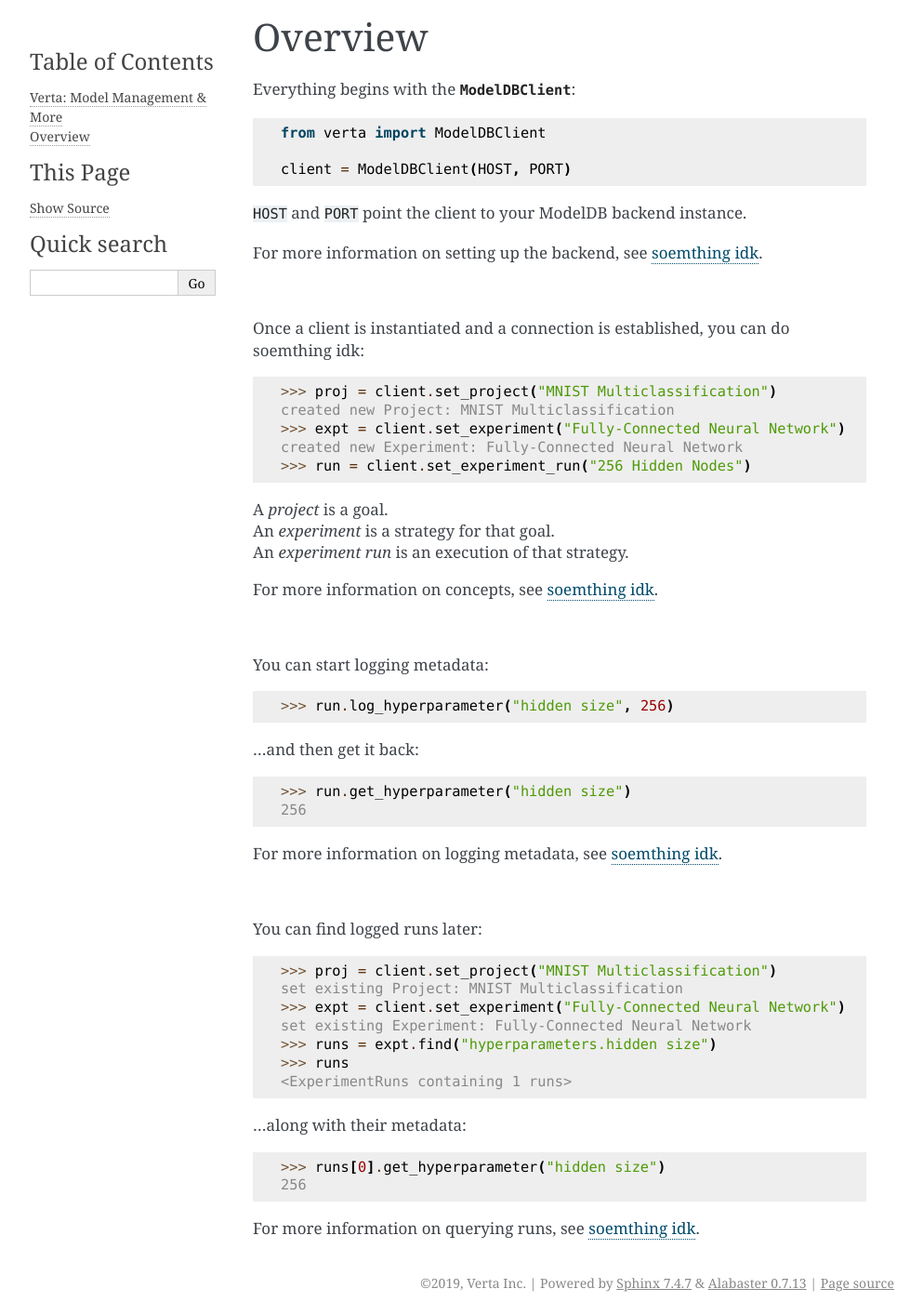
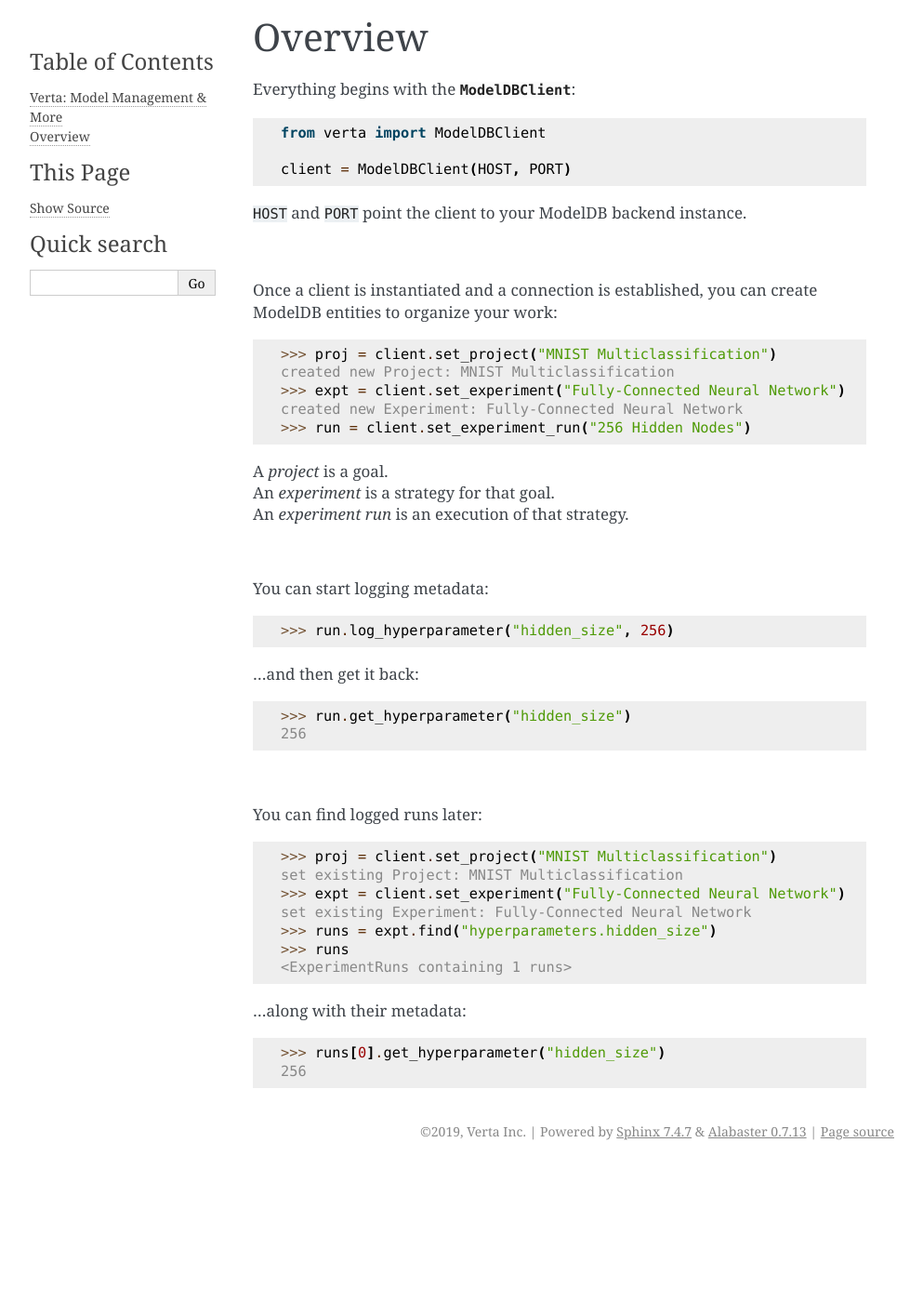
Before and after one commit to verta-service-account/modeldb-client, a Sphinx documentation site: the page built from verta/docs/index.rst, in a window 1280 px wide and 1400 px high, scrolled down 808 px. Shown: the whole window at 93% size, without its empty margins (148-1141 px from the left). Built offline with Sphinx 7.4.7, drawn with Linux system fonts in a browser that asks for light colours; after the commit the page ends 2064 px from its top, so only the background shows below that; some of the changed text lies outside the part shown.

Commit message:
Update docs

```diff
--- a/verta/docs/index.rst
+++ b/verta/docs/index.rst
@@ -6,7 +6,7 @@
 Verta: Model Management & More
 ==============================
 
-**Verta**'s ModelDB client
+**Verta**'s ModelDB client strives to be lightweight and unobtrusive.
 
 .. code-block:: python
     :emphasize-lines: 3,7-8,16,20
@@ -58,11 +58,10 @@ Everything begins with the :py:mod:`~verta.modeldbclient.ModelDBClient`:
 
 ``HOST`` and ``PORT`` point the client to your ModelDB backend instance.
 
-For more information on setting up the backend, see `soemthing idk <index.html>`_.
-
 |
 
-Once a client is instantiated and a connection is established, you can do soemthing idk:
+Once a client is instantiated and a connection is established, you can create ModelDB entities to
+organize your work:
 
 .. code-block:: python
 
@@ -76,22 +75,18 @@ Once a client is instantiated and a connection is established, you can do soemth
 | An *experiment* is a strategy for that goal.
 | An *experiment run* is an execution of that strategy.
 
-For more information on concepts, see `soemthing idk <index.html>`_.
-
 |
 
 You can start logging metadata:
 
 .. code-block:: python
 
-    >>> run.log_hyperparameter("hidden size", 256)
+    >>> run.log_hyperparameter("hidden_size", 256)
 
 ...and then get it back:
 
-    >>> run.get_hyperparameter("hidden size")
+    >>> run.get_hyperparameter("hidden_size")
     256
-
-For more information on logging metadata, see `soemthing idk <index.html>`_.
 
 |
 
@@ -103,7 +98,7 @@ You can find logged runs later:
     set existing Project: MNIST Multiclassification
     >>> expt = client.set_experiment("Fully-Connected Neural Network")
     set existing Experiment: Fully-Connected Neural Network
-    >>> runs = expt.find("hyperparameters.hidden size")
+    >>> runs = expt.find("hyperparameters.hidden_size")
     >>> runs
     <ExperimentRuns containing 1 runs>
 
@@ -111,10 +106,8 @@ You can find logged runs later:
 
 .. code-block:: python
 
-    >>> runs[0].get_hyperparameter("hidden size")
+    >>> runs[0].get_hyperparameter("hidden_size")
     256
-
-For more information on querying runs, see `soemthing idk <index.html>`_.
 
 
 .. toctree::
--- a/verta/docs/user/installation.rst
+++ b/verta/docs/user/installation.rst
@@ -13,4 +13,4 @@ To install **Verta**:
 
 .. code-block:: none
 
-    $ pip install verta==0.8a3
+    $ pip install verta==0.8
```
